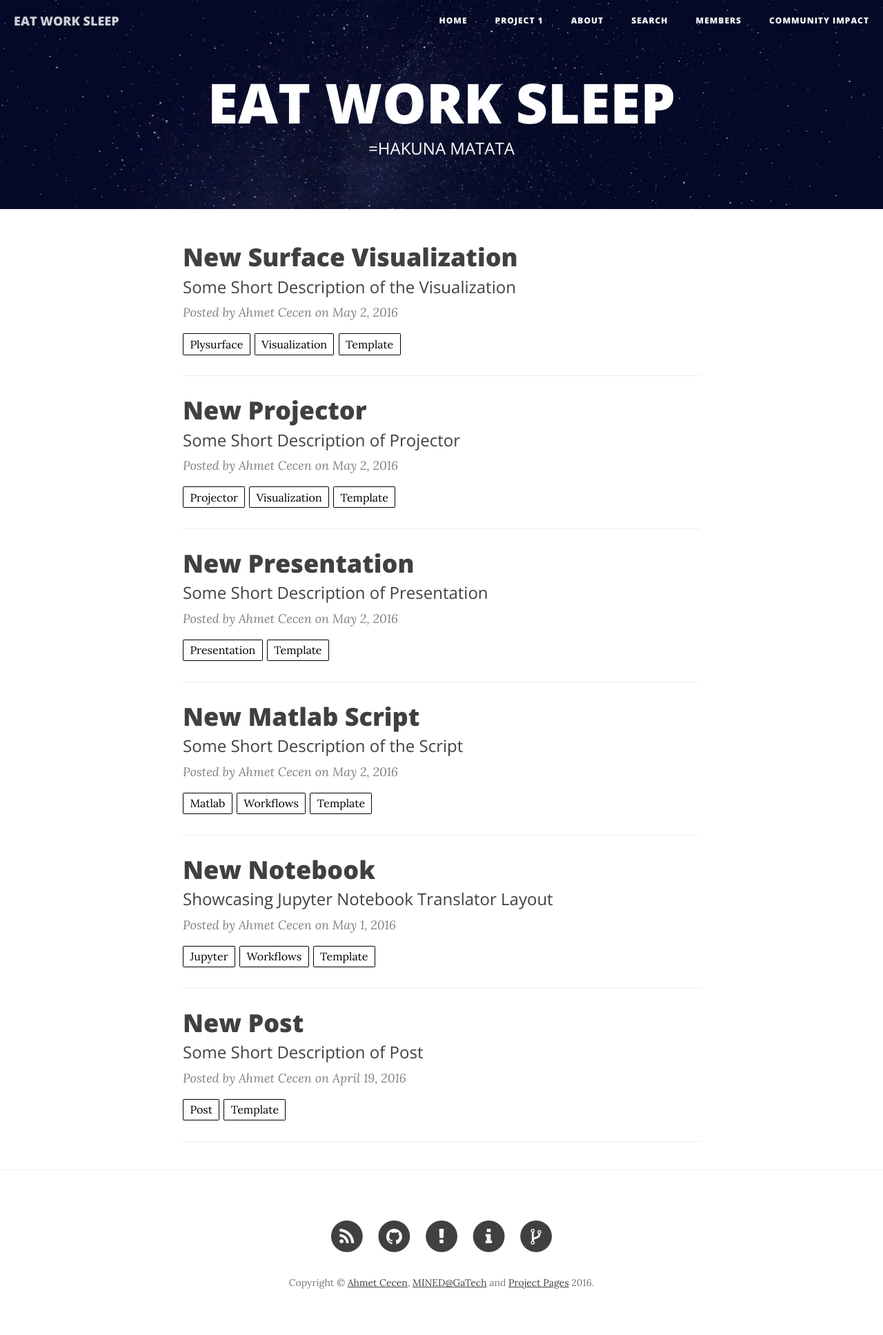
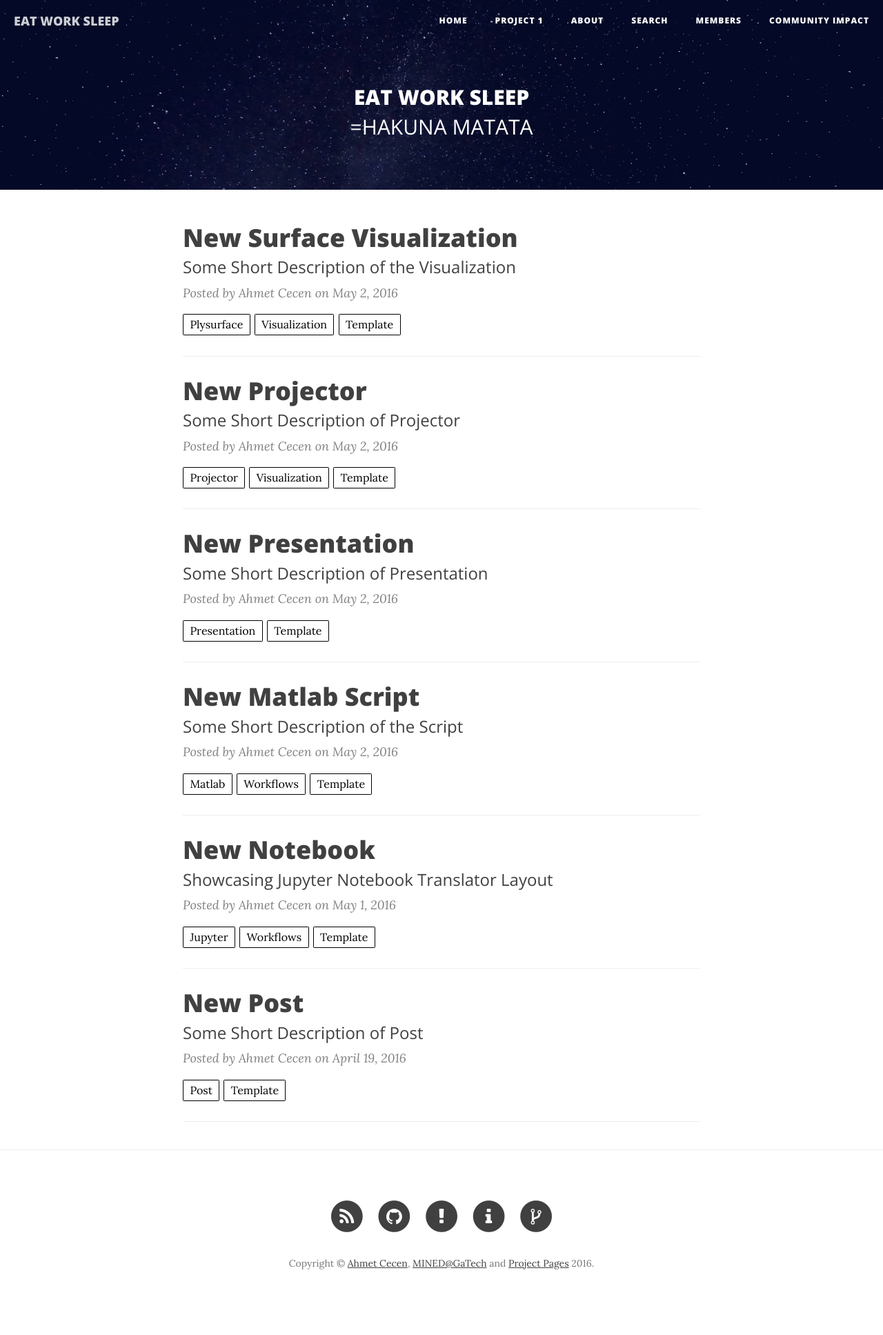
Before and after one commit to jiyoungo/jiyoungo.github.io, a Jekyll site: the page built from index.html, in a window 1280 px wide. Shown: the whole page at 69% size. Built offline with Jekyll 4.4.1, drawn with Linux system fonts in a browser that asks for light colours; nearby versions of some CDN libraries; the list of posts is cut into pages by our own code; after the commit the page ends 1907 px from its top, so only the background shows below that.

Commit message:
edit banner

```diff
--- a/_layouts/page.html
+++ b/_layouts/page.html
@@ -13,8 +13,8 @@ layout: default
 					<img src= "{{ site.logo }}" style="height: 150px">
 					{% endif %}
 					{% else %}{% endif %}
-                    <h1>{% if page.title %}{{ page.title }}{% else %}{{ site.title }}{% endif %}</h1>
-                    <span class="subheading">{% if page.description %}{{ page.description }}{% else %}{{ site.description }}{% endif %}</span>
+                    <h2>{% if page.title %}{{ page.title }}{% else %}{{ site.title }}{% endif %}</h2>
+                    <span class="subheading" style="font-size: 30px;">{% if page.description %}{{ page.description }}{% else %}{{ site.description }}{% endif %}</span>
                 </div>
             </div>
         </div>
```
